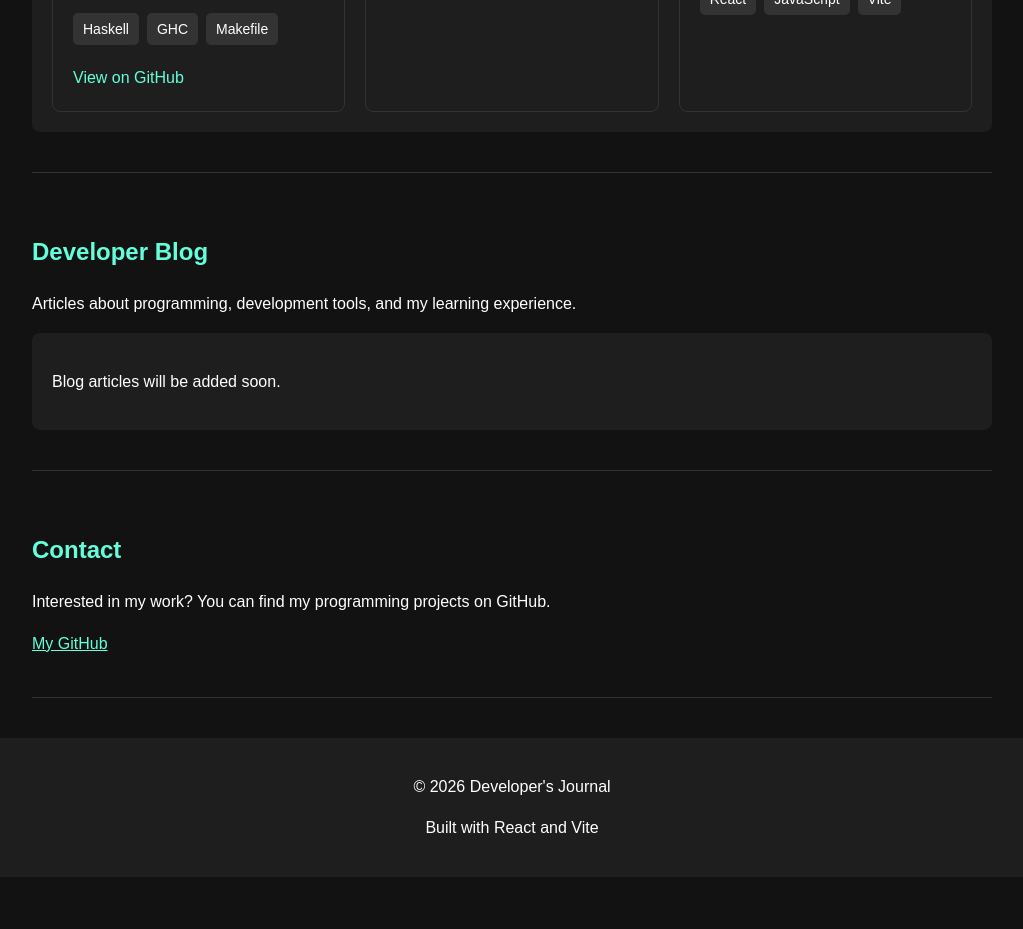
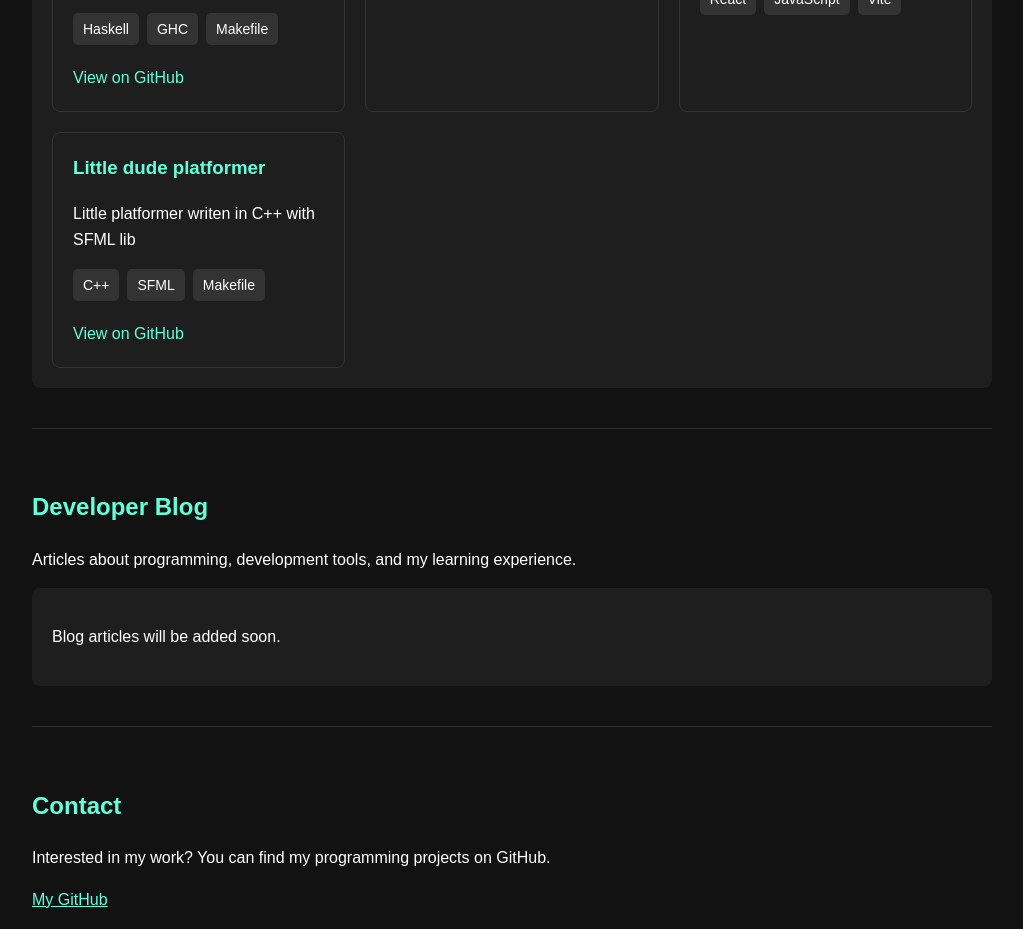
Before and after one commit to DizzyWaters/portfolio-blog, a React (Vite) app: page / in a window 1280 px wide. Shown: the part 1500-2429 px from the top of the page, without its empty margins (128-1151 px from the left). Before the commit the page ends 2377 px from the top, so only its background shows below. Built offline with nearby package versions, Linux system fonts and the light colour scheme.

Commit message:
added one card successfuly

```diff
--- a/src/data/projects.js
+++ b/src/data/projects.js
@@ -21,5 +21,12 @@ export const projects = [
     description: "A personal developer portfolio with a blogging system built using React.",
     technologies: ["React", "JavaScript", "Vite"],
     github: null
+  },
+  {
+    id: 4,
+    title: "Little dude platformer",
+    description: "Little platformer writen in C++ with SFML lib",
+    technologies: ["C++", "SFML", "Makefile"],
+    github: "https://github.com/DizzyWaters/2d_Platformer_Little_Dude"
   }
 ];
```
